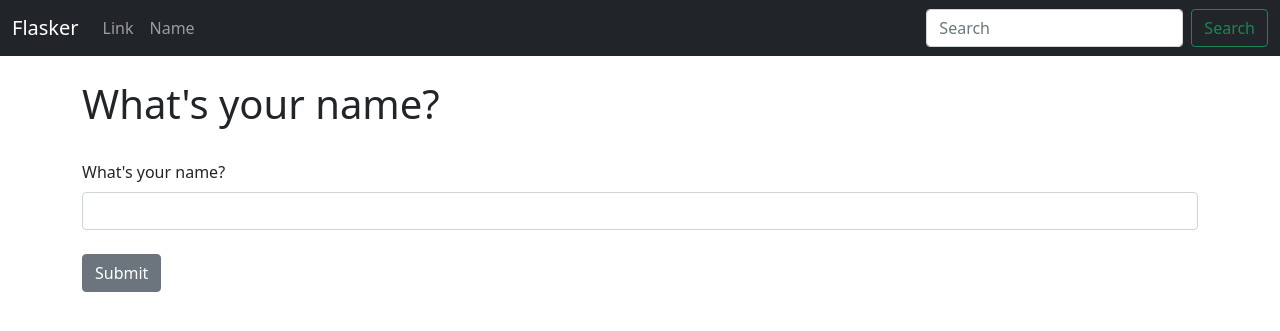
After one commit to tenisaname/flask_blog, a Flask app: page /name in a window 1280 px wide. The commit adds this page. Shown: the top 331 px of the page. Run offline with Flask 3, Linux system fonts and the light colour scheme.

Commit message:
fifth lesson

```diff
--- a/app.py
+++ b/app.py
@@ -1,7 +1,17 @@
 from flask import Flask, render_template
+from flask_wtf import FlaskForm
+from wtforms import StringField, SubmitField
+from wtforms.validators import DataRequired
 
 # Create a Flask Instance
 app = Flask(__name__)
+app.config['SECRET_KEY'] = 'my secret key'
+
+
+# Create a Form Class
+class NamerForm(FlaskForm):
+    name = StringField("What's your name?", validators=[DataRequired()])
+    submit = SubmitField("Submit")
 
 # Create a route decorator
 @app.route('/')
@@ -48,4 +58,18 @@ def page_not_found(e):
 def page_not_found(e):
     return render_template("500.html"),500
 
+# Create a Name Page
+@app.route('/name', methods=['GET', 'POST'])
+def name():
+    name = None
+    form = NamerForm()
+    if form.validate_on_submit():
+        name = form.name.data
+        form.name.data = ""
+    return render_template("name.html",
+                    name = name,
+                    form = form)
+
+
+
 app.run(debug=True)
--- a/templates/500.html
+++ b/templates/500.html
@@ -1,5 +1,10 @@
+{% extends "base.html" %}
+
+
+{% block content %}
 <br/>
 <center>
 <h1>500 Internal Server Error</h1>
 <h2>Try again</h2>
 </center>
+{% endblock %}
--- /dev/null
+++ b/templates/base.html
@@ -0,0 +1,20 @@
+<!doctype html>
+<html lang="en">
+  <head>
+    <!-- Required meta tags -->
+    <meta charset="utf-8">
+    <meta name="viewport" content="width=device-width, initial-scale=1">
+
+    <!-- Bootstrap CSS -->
+    <link href="https://cdn.jsdelivr.net/npm/bootstrap@5.0.2/dist/css/bootstrap.min.css" rel="stylesheet" integrity="sha384-EVSTQN3/azprG1Anm3QDgpJLIm9Nao0Yz1ztcQTwFspd3yD65VohhpuuCOmLASjC" crossorigin="anonymous">
+
+  </head>
+  <body>
+    {% include 'navbar.html'%}
+    <br/>
+    <div class="container">
+
+        {% block content %}
+        {% endblock %}
+    </div>
+</html>
--- /dev/null
+++ b/templates/name.html
@@ -0,0 +1,22 @@
+{% extends "base.html" %}
+
+{% block content %}
+
+{% if name %}
+    <h1>Hello {{ name }}!</h1>
+{% else %}
+    <h1>What's your name?</h1>
+    <br/>
+    <form method="POST">
+        {{ form.hidden_tag() }}
+
+        {{ form.name.label(class="form-label") }}
+        {{ form.name(class="form-control") }}
+        <br/>
+        {{ form.submit(class="btn btn-secondary") }}
+
+
+    </form>
+{% endif %}
+
+{% endblock %}
--- /dev/null
+++ b/templates/navbar.html
@@ -0,0 +1,19 @@
+<nav class="navbar navbar-expand-lg navbar-dark bg-dark">
+    <div class="container-fluid">
+      <a class="navbar-brand" href="{{ url_for('index') }}">Flasker</a>
+      <button class="navbar-toggler" type="button" data-bs-toggle="collapse" data-bs-target="#navbarSupportedContent" aria-controls="navbarSupportedContent" aria-expanded="false" aria-label="Toggle navigation">
+        <span class="navbar-toggler-icon"></span>
+      </button>
+      <div class="collapse navbar-collapse" id="navbarSupportedContent">
+        <ul class="navbar-nav me-auto mb-2 mb-lg-0">
+            <a class="nav-link" href="#">Link</a>
+          </li>
+          <a class="nav-link" href="{{ url_for('name') }}">Name</a>
+        </ul>
+        <form class="d-flex">
+          <input class="form-control me-2" type="search" placeholder="Search" aria-label="Search">
+          <button class="btn btn-outline-success" type="submit">Search</button>
+        </form>
+      </div>
+    </div>
+  </nav>
--- a/templates/user.html
+++ b/templates/user.html
@@ -1 +1,7 @@
+{% extends "base.html" %}
+<h1>ABOVE</h1>
+
+{% block content %}
 <h1>Hello {{ user_name|capitalize }}</h1>
+{% endblock %}
+<h1>Below</h1>
```
Also changed, not shown: templates/404.html (+10 -5 lines), templates/index.html (+7 -1 lines).
